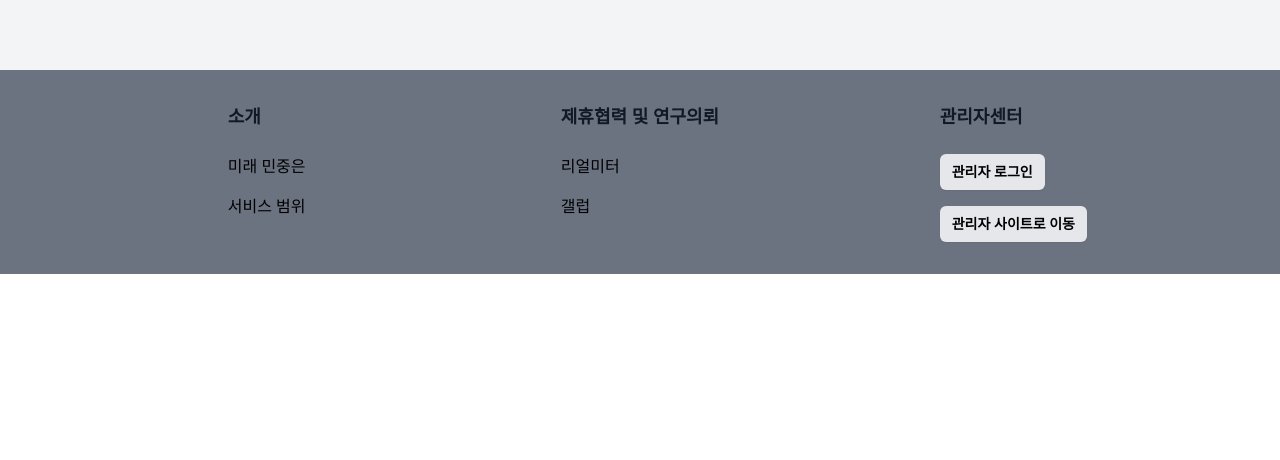
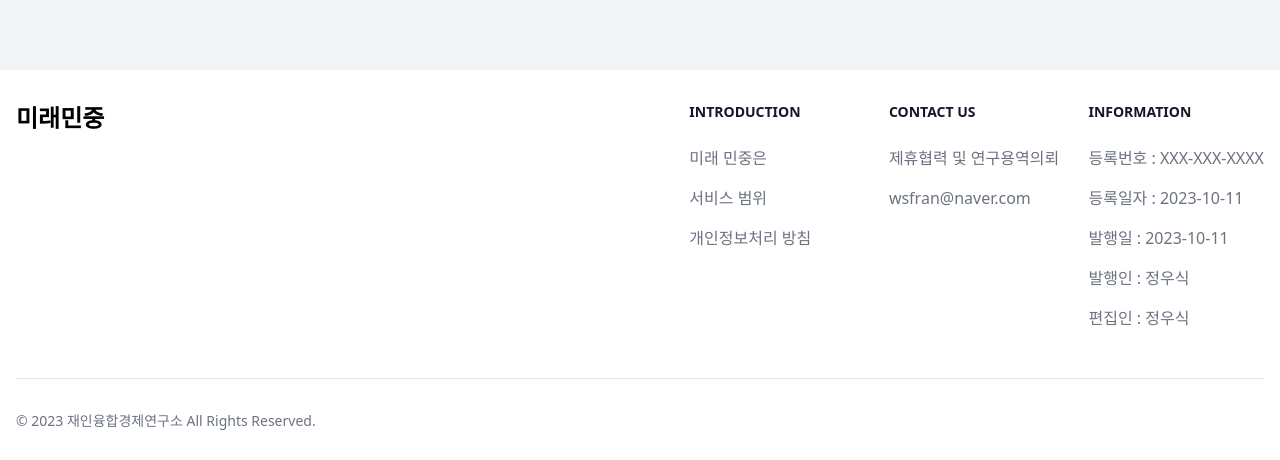
Before and after one commit to Leejoongjae123/freepeople3, a Next.js app: page / in a window 1280 px wide. Shown: the part 4211-4671 px from the top of the page. Before the commit the page ends 4485 px from the top, so only its background shows below. Built offline with nearby package versions, Linux system fonts and the light colour scheme; no server answers; a web font is replaced by a local one.

Commit message:
6th commit

```diff
--- a/app/admin/edit/[detail]/page.js
+++ b/app/admin/edit/[detail]/page.js
@@ -6,6 +6,7 @@ import { authOptions } from '../../../api/auth/[...nextauth]/route'
 import axios from 'axios'
 import { useRouter,usePathname } from 'next/navigation';
 import Link from 'next/link';
+import TextEditor from "@/app/components/TextEditor";
 
 export default function EditTopic(props) {
   const [title, setTitle] = useState("");
@@ -38,7 +39,17 @@ export default function EditTopic(props) {
     fetchData()
   },[])
 
+  console.log('contents:',contents)
   const updateArticle = async () => {
+
+    if (contents.includes("td style=")) {
+      let result = contents.replaceAll(
+        'td style="',
+        `td style="border:1px solid black;`
+      );
+      setContents(result);
+    }
+
     try {
       const response = await axios.post(
         'https://mks5ux6whggik4anhr3c5ofdie0abvss.lambda-url.ap-northeast-2.on.aws/updateOnePosting',
@@ -142,7 +153,7 @@ setContents(e.target.value);
                   내용
                 </label>
                 <div className="">
-                  <textarea
+                  {/* <textarea
                     id="about"
                     name="about"
                     rows={3}
@@ -150,7 +161,11 @@ setContents(e.target.value);
                     defaultValue={''}
                     value={contents}
                     onChange={handleContentsChange}
-                  />
+                  /> */}
+                  <TextEditor
+                    inputContents={contents}
+                    setInputContents={setContents}
+                  ></TextEditor>
                   </div>
                   </div>
 
@@ -203,6 +218,7 @@ setContents(e.target.value);
             </div>
           </div>
         </div>
+        {contents}
 
         <div className="my-10 flex items-center justify-end gap-x-6 mx-10">
 
--- a/app/components/Footer.js
+++ b/app/components/Footer.js
@@ -23,76 +23,101 @@ export default function Footer() {
     return (
     <div>
       {isBase&&(
-        <div>
+
+<footer className="bg-white dark:bg-gray-900">
+    <div className="mx-auto w-full max-w-screen-xl p-4 py-6 lg:py-8">
+        <div className="md:flex md:justify-between">
+          <div className="mb-6 md:mb-0">
+              <a href="https://flowbite.com/" className="flex items-center">
+                  <span className="self-center text-2xl font-semibold whitespace-nowrap dark:text-white">미래민중</span>
+              </a>
+          </div>
+          <div className="grid grid-cols-2 gap-8 sm:gap-6 sm:grid-cols-3">
+              <div>
+                  <h2 className="mb-6 text-sm font-semibold text-gray-900 uppercase dark:text-white">INTRODUCTION</h2>
+                  <ul className="text-gray-500 dark:text-gray-400 font-medium">
+                      <li className="h-10">
+                          <FooterModal></FooterModal>
+                      </li>
+                      <li className="h-10">
+                      <ServiceModal></ServiceModal>
+                      </li>
+                      <li className="h-10">
+                        개인정보처리 방침
+                      </li>
+                  </ul>
+              </div>
+              <div>
+                  <h2 className="mb-6 text-sm font-semibold text-gray-900 uppercase dark:text-white">CONTACT US</h2>
+                  <ul className="flex flex-col text-gray-500 dark:text-gray-400 font-medium">
+                      <li className="h-10">
+                          제휴협력 및 연구용역의뢰
+                      </li>
+
+                      <li className="h-10">
+                        wsfran@naver.com
+                      </li>
+                  </ul>
+              </div>
+              <div>
+                  <h2 className="mb-6 text-sm font-semibold text-gray-900 uppercase dark:text-white">INFORMATION</h2>
+                  <ul className="text-gray-500 dark:text-gray-400 font-medium">
+                    <li className="h-10">
+                      등록번호 : XXX-XXX-XXXX
+                    </li>
+                    <li className="h-10">
+                      등록일자 : 2023-10-11
+                    </li>
+                    <li className="h-10">
+                      발행일 : 2023-10-11
+                    </li>
+                    <li className="h-10">
+                      발행인 : 정우식
+                    </li>
+                    <li className="h-10">
+                      편집인 : 정우식
+                    </li>
+
+                  </ul>
+              </div>
+          </div>
+      </div>
+      <hr className="my-6 border-gray-200 sm:mx-auto dark:border-gray-700 lg:my-8" />
+      <div className="sm:flex sm:items-center sm:justify-between">
+          <span className="text-sm text-gray-500 sm:text-center dark:text-gray-400">© 2023 재인융합경제연구소 All Rights Reserved.
+          </span>
+
+      </div>
+    </div>
+</footer>
+
+    //     <div>
 
 
 
-        <footer className="bg-gray-500 dark:bg-gray-900">
-          <div className="px-20">
-            <div className="grid grid-cols-2 gap-8 px-4 py-6 lg:py-8 md:grid-cols-3">
-              <div className='mx-auto'>
-                  <h2 className="mb-6 text-lg font-semibold text-gray-900 uppercase dark:text-white">소개</h2>
-                  <ul className="text-black dark:text-gray-400 font-medium">
-                      <li className="mb-4">
-                        {/* <Link href="/about" className="hover:underline">미래민중은</Link> */}
-                        <FooterModal></FooterModal>
-                      </li>
-                      <li className="mb-4">
-                        {/* <Link href="/service" className="hover:underline">서비스범위</Link> */}
-                        <ServiceModal></ServiceModal>
-                      </li>
-                  </ul>
-              </div>
-              <div className='mx-auto'>
-                  <h2 className="mb-6 text-lg font-semibold text-gray-900 uppercase dark:text-white">제휴협력 및 연구의뢰</h2>
-                  <ul className="text-black dark:text-gray-400 font-medium">
-                      <li className="mb-4">
-                          <a href="http://www.realmeter.net/%EC%A1%B0%EC%82%AC%EC%9D%98%EB%A2%B0/" target='_blank' className="hover:underline">리얼미터</a>
-                      </li>
-                      <li className="mb-4">
-                          <a href="https://www.gallup.co.kr/inquiry/askResearch.asp" target='_blank' className="hover:underline">갤럽</a>
-                      </li>
-                  </ul>
-              </div>
-              <div className='mx-auto'>
-                  <h2 className="mb-6 text-lg font-semibold text-gray-900 uppercase dark:text-white">관리자센터</h2>
-                  <ul className="text-gray-500 dark:text-gray-400 font-medium">
-                      <li className="mb-4">
-                      <LoginBtn></LoginBtn>
+    //     <footer className="bg-gray-500 dark:bg-gray-900">
+    //       <div className="px-20">
+    //         <div className="gap-8 px-4 py-6">
+    //               <div className="flex-1 w-full flex ">
+    //                   <div><FooterModal></FooterModal></div>
+    //                   <div><ServiceModal></ServiceModal></div>
+    //           </div>
 
 
-
-                      </li>
-                      <li>
+    //       </div>
 
 
-
-
-
-                          <button
-                          type="submit"
-                          className="flex justify-center rounded-md bg-gray-200 px-3 py-1.5 text-sm font-semibold leading-6 text-black shadow-sm hover:bg-gray-600 focus-visible:outline focus-visible:outline-2 focus-visible:outline-offset-2 focus-visible:outline-indigo-600"
-                          >
-                        <a href='/admin/list'>
-                        관리자 사이트로 이동
-                        </a>
-                        </button>
-
-
-
-
-
-                      </li>
-                  </ul>
-
-              </div>
-          </div>
-
-
-          </div>
-
-      </footer>
-    </div>
+    //       </div>
+    //       <button
+    //                       type="submit"
+    //                       className="flex justify-center rounded-md bg-gray-200 px-3 py-1.5 text-sm font-semibold leading-6 text-black shadow-sm hover:bg-gray-600 focus-visible:outline focus-visible:outline-2 focus-visible:outline-offset-2 focus-visible:outline-indigo-600"
+    //                       >
+    //                     <a href='/admin/list'>
+    //                     관리자 사이트로 이동
+    //                     </a>
+    //                     </button>
+    //   </footer>
+    // </div>
       )}
     </div>
 
--- a/app/components/Review.js
+++ b/app/components/Review.js
@@ -56,7 +56,8 @@ export default function Review() {
     const fetchData = async () => {
       try {
         const response = await axios.get(
-          `https://mks5ux6whggik4anhr3c5ofdie0abvss.lambda-url.ap-northeast-2.on.aws/getFuturePosting?page=${futureNo}`
+          `https://mks5ux6whggik4anhr3c5ofdie0abvss.lambda-url.ap-northeast-2.on.aws/getAllPostings?category=1&page=${futureNo}`
+          // `https://mks5ux6whggik4anhr3c5ofdie0abvss.lambda-url.ap-northeast-2.on.aws/getFuturePosting?page=${futureNo}`
         );
         setFutureData(response.data);
         setFutureLoading(false);
@@ -73,7 +74,8 @@ export default function Review() {
     const fetchData = async () => {
       try {
         const response = await axios.get(
-          `https://mks5ux6whggik4anhr3c5ofdie0abvss.lambda-url.ap-northeast-2.on.aws/getColumnPosting?page=${columnNo}`
+          `https://mks5ux6whggik4anhr3c5ofdie0abvss.lambda-url.ap-northeast-2.on.aws/getAllPostings?category=2&page=${columnNo}`
+          // `https://mks5ux6whggik4anhr3c5ofdie0abvss.lambda-url.ap-northeast-2.on.aws/getColumnPosting?page=${columnNo}`
         );
         setColumnData(response.data);
         setColumnLoading(false);
```
